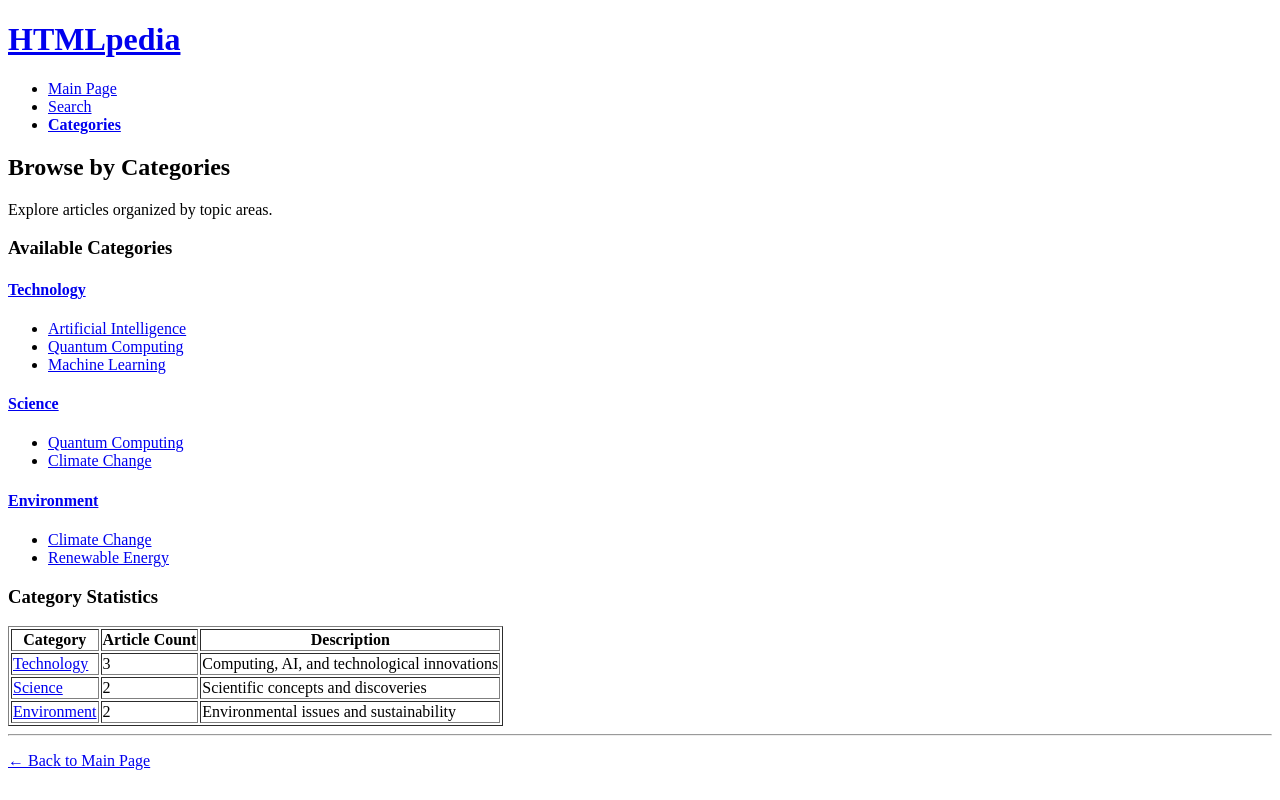
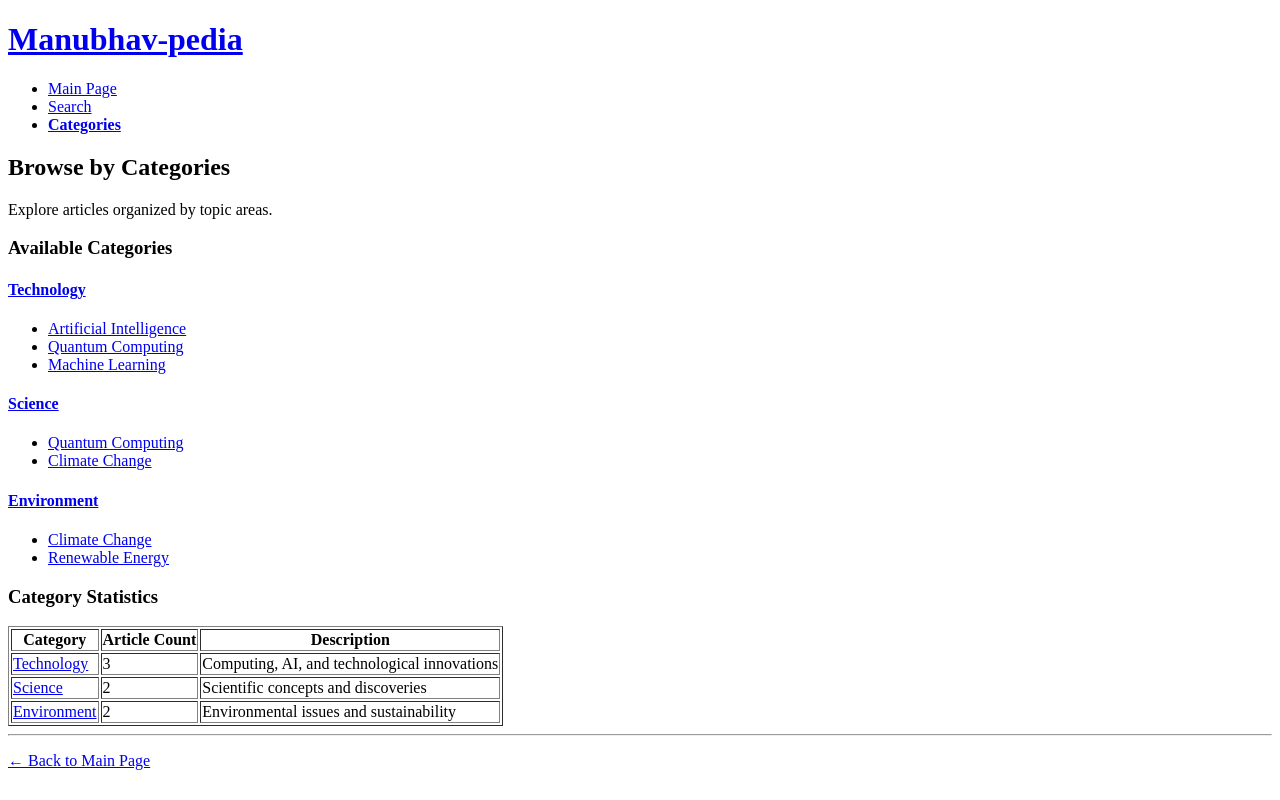
Before and after one commit to Manubhav-Chauhan/Manubhav-Pedia, a plain HTML site: page categories.html in a window 1280 px wide. Drawn offline with Linux system fonts and the light colour scheme.

Commit message:
Update categories.html

```diff
--- a/categories.html
+++ b/categories.html
@@ -3,11 +3,11 @@
 <head>
     <meta charset="UTF-8">
     <meta name="viewport" content="width=device-width, initial-scale=1.0">
-    <title>Categories - HTMLpedia</title>
+    <title>Categories - Manubhav-pedia</title>
 </head>
 <body>
     <header>
-        <h1><a href="index.html">HTMLpedia</a></h1>
+        <h1><a href="index.html">Manubhav-pedia</a></h1>
         <nav>
             <ul>
                 <li><a href="index.html">Main Page</a></li>
```
